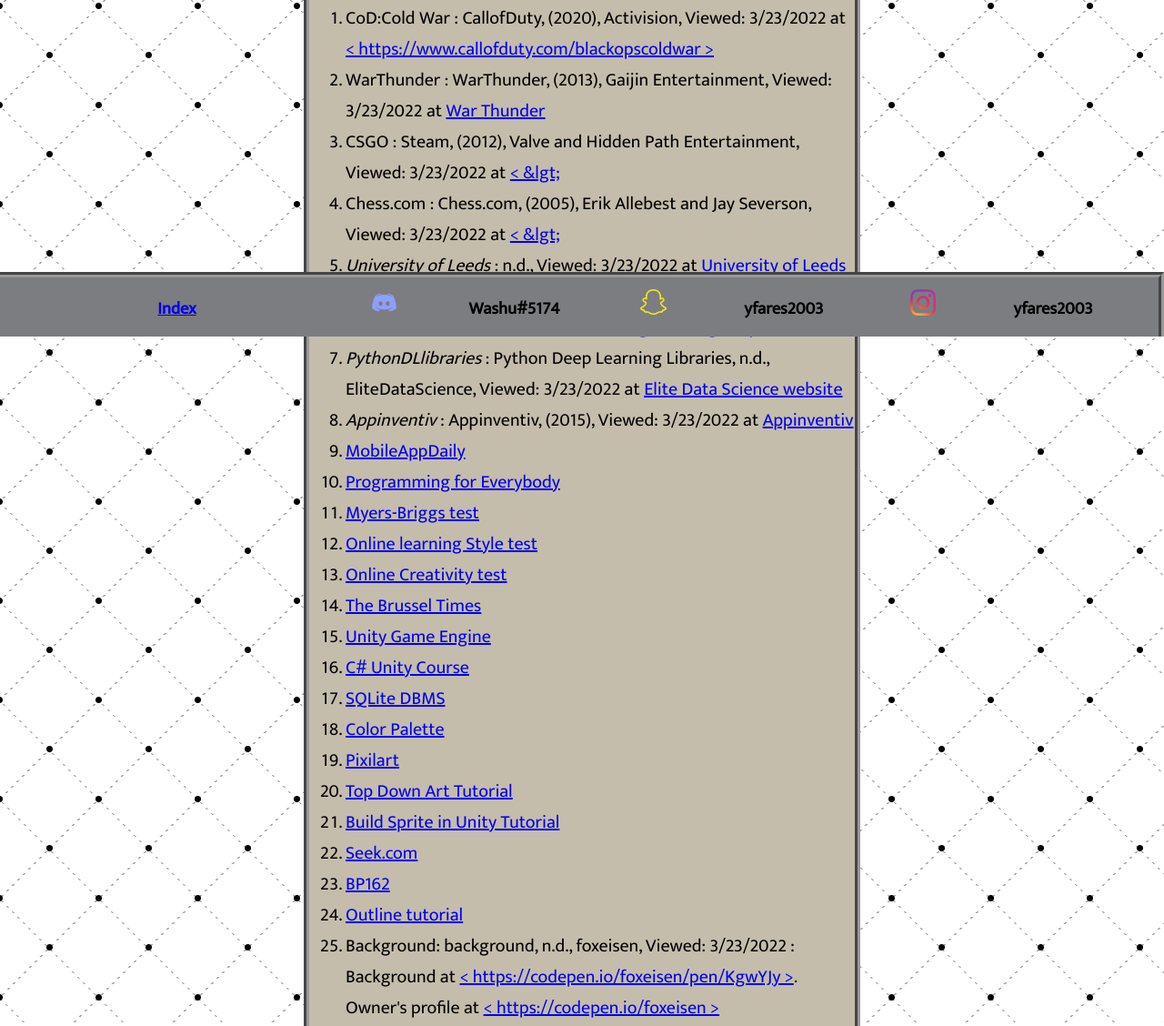
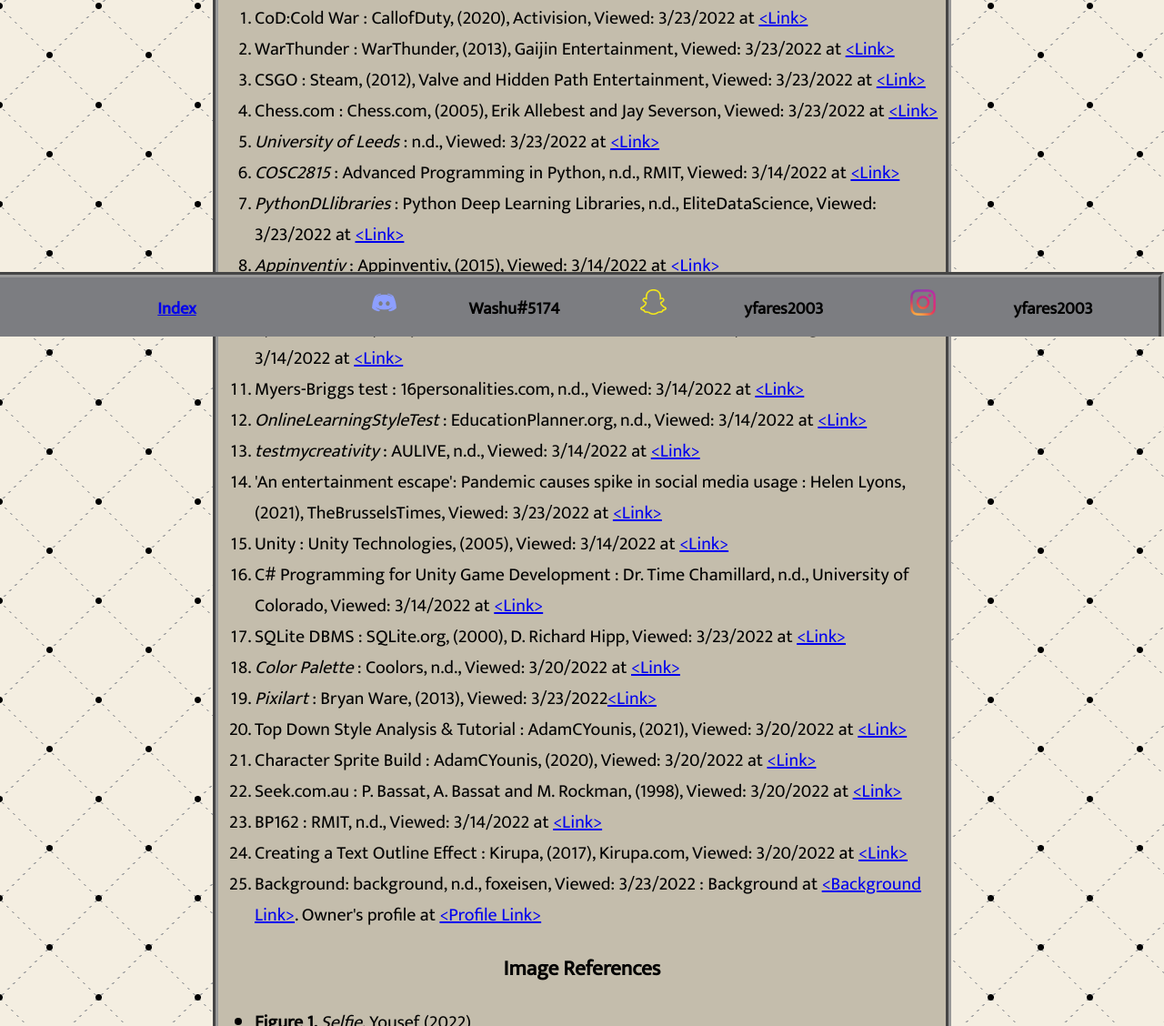
Before and after one commit to Yousef-Fares/Assignment_1_COSC1078_Yousef, a plain HTML site: page references.html in a window 1280 px wide. Shown: the part 430-1558 px from the top of the page at 91% size. Drawn offline with Linux system fonts and the light colour scheme; a web font is replaced by a local one.

Commit message:
Final Website

```diff
--- a/references.html
+++ b/references.html
@@ -37,31 +37,31 @@
         <h3>General References</h3>
         <!-- webpage: auther / corporate, n.d., publisher, viewed date <URL Address> -->
         <ol>
-          <li>CoD:Cold War : CallofDuty, (2020), Activision, Viewed: 3/23/2022 at <a href="https://www.callofduty.com/blackopscoldwar">&lt; https://www.callofduty.com/blackopscoldwar &gt;</a></li>
-          <li>WarThunder : WarThunder, (2013), Gaijin Entertainment, Viewed: 3/23/2022 at <a href="https://warthunder.com/en">War Thunder</a></li>
-          <li>CSGO : Steam, (2012), Valve and Hidden Path Entertainment, Viewed: 3/23/2022 at <a href="https://store.steampowered.com/app/730/CounterStrike_Global_Offensive/">&lt;  &lgt;</a></li>
-          <li>Chess.com : Chess.com, (2005), Erik Allebest and Jay Severson, Viewed: 3/23/2022 at <a href="https://www.chess.com/home">&lt;  &lgt;</a></li>
-          <li><em>University of Leeds</em> : n.d., Viewed: 3/23/2022 at <a href="https://www.leeds.ac.uk/">University of Leeds</a></li>
-          <li><em>COSC2815</em> : Advanced Programming in Python, n.d., RMIT, Viewed: 3/23/2022 at <a href="http://www1.rmit.edu.au/courses/054117">COSC2815 - Advanced Programming in Python</a></li>
-          <li><em>PythonDLlibraries</em> : Python Deep Learning Libraries, n.d., EliteDataScience, Viewed: 3/23/2022 at <a href="https://elitedatascience.com/python-deep-learning-libraries">Elite Data Science website</a></li>
-          <li><em>Appinventiv</em> : Appinventiv, (2015), Viewed: 3/23/2022  at <a href="https://appinventiv.com">Appinventiv</a></li>
-          <li><a href="https://www.mobileappdaily.com/artificial-intelligence/chatbot/companies">MobileAppDaily</a></li>
-          <li><a href="https://www.coursera.org/learn/python?specialization=python#syllabus">Programming for Everybody</a></li>
-          <li><a href="https://www.16personalities.com/">Myers-Briggs test</a></li>
-          <li><a href="http://www.educationplanner.org/students/self-assessments/learning-styles-quiz.shtml">Online learning Style test</a></li>
-          <li><a href="http://www.testmycreativity.com/">Online Creativity test</a></li>
-          <li><a href="https://www.brusselstimes.com/news/business/175504/an-entertainment-escape-pandemic-causes-spike-in-social-media-usage">The Brussel Times</a></li>
-          <li><a href="https://unity.com/">Unity Game Engine</a></li>
-          <li><a href="https://www.coursera.org/specializations/programming-unity-game-development#courses">C# Unity Course</a></li>
-          <li><a href="https://sqlite.org/index.html">SQLite DBMS</a></li>
-          <li><a href="https://coolors.co/palette/ffbe0b-fb5607-ff006e-8338ec-3a86ff">Color Palette</a></li>
-          <li><a href="https://www.pixilart.com/draw">Pixilart</a></li>
-          <li><a href="https://www.youtube.com/watch?v=2JCG4fCmeHk">Top Down Art Tutorial</a></li>
-          <li><a href="https://www.youtube.com/watch?v=UPAHMyN9YeQ">Build Sprite in Unity Tutorial</a></li>
-          <li><a href="https://www.seek.com.au/">Seek.com</a></li>
-          <li><a href="https://www.rmit.edu.au/study-with-us/levels-of-study/undergraduate-study/bachelor-degrees/bachelor-of-information-technology-bp162/bp162opn9auscy">BP162</a></li>
-          <li><a href="https://www.kirupa.com/tricks/text_outline_effect.htm">Outline tutorial</a></li>
-          <li>Background: background, n.d., foxeisen, Viewed: 3/23/2022 : Background at <a href="https://codepen.io/foxeisen/pen/KgwYJy">&lt; https://codepen.io/foxeisen/pen/KgwYJy &gt;</a>. Owner's profile at <a href="https://codepen.io/foxeisen">&lt; https://codepen.io/foxeisen &gt;</a> </li>
+          <li>CoD:Cold War : CallofDuty, (2020), Activision, Viewed: 3/23/2022 at <a href="https://www.callofduty.com/blackopscoldwar">&lt;Link&gt;</a></li>
+          <li>WarThunder : WarThunder, (2013), Gaijin Entertainment, Viewed: 3/23/2022 at <a href="https://warthunder.com/en">&lt;Link&gt;</a></li>
+          <li>CSGO : Steam, (2012), Valve and Hidden Path Entertainment, Viewed: 3/23/2022 at <a href="https://store.steampowered.com/app/730/CounterStrike_Global_Offensive/">&lt;Link&gt;</a></li>
+          <li>Chess.com : Chess.com, (2005), Erik Allebest and Jay Severson, Viewed: 3/23/2022 at <a href="https://www.chess.com/home">&lt;Link&gt;</a></li>
+          <li><em>University of Leeds</em> : n.d., Viewed: 3/23/2022 at <a href="https://www.leeds.ac.uk/">&lt;Link&gt;</a></li>
+          <li><em>COSC2815</em> : Advanced Programming in Python, n.d., RMIT, Viewed: 3/14/2022 at <a href="http://www1.rmit.edu.au/courses/054117">&lt;Link&gt;</a></li>
+          <li><em>PythonDLlibraries</em> : Python Deep Learning Libraries, n.d., EliteDataScience, Viewed: 3/23/2022 at <a href="https://elitedatascience.com/python-deep-learning-libraries">&lt;Link&gt;</a></li>
+          <li><em>Appinventiv</em> : Appinventiv, (2015), Viewed: 3/14/2022  at <a href="https://appinventiv.com">&lt;Link&gt;</a></li>
+          <li><em>MobileAppDaily</em> : ChatBots/Companies, (2022), Viewed: 3/14/2022 at <a href="https://www.mobileappdaily.com/artificial-intelligence/chatbot/companies">&lt;Link&gt;</a></li>
+          <li>Python for Everybody : Charles Russell Severance, n.d., University of Michigan, Viewed: 3/14/2022 at <a href="https://www.coursera.org/learn/python?specialization=python#syllabus">&lt;Link&gt;</a></li>
+          <li>Myers-Briggs test : 16personalities.com, n.d., Viewed: 3/14/2022 at <a href="https://www.16personalities.com/">&lt;Link&gt;</a></li>
+          <li><em>OnlineLearningStyleTest</em> : EducationPlanner.org, n.d., Viewed: 3/14/2022 at <a href="http://www.educationplanner.org/students/self-assessments/learning-styles-quiz.shtml">&lt;Link&gt;</a></li>
+          <li><em>testmycreativity</em> : AULIVE, n.d., Viewed: 3/14/2022 at <a href="http://www.testmycreativity.com/">&lt;Link&gt;</a></li>
+          <li>'An entertainment escape': Pandemic causes spike in social media usage : Helen Lyons, (2021), TheBrusselsTimes, Viewed: 3/23/2022 at <a href="https://www.brusselstimes.com/news/business/175504/an-entertainment-escape-pandemic-causes-spike-in-social-media-usage">&lt;Link&gt;</a></li>
+          <li>Unity : Unity Technologies, (2005), Viewed: 3/14/2022 at <a href="https://unity.com/">&lt;Link&gt;</a></li>
+          <li>C# Programming for Unity Game Development : Dr. Time Chamillard, n.d., University of Colorado, Viewed: 3/14/2022 at <a href="https://www.coursera.org/specializations/programming-unity-game-development#courses">&lt;Link&gt;</a></li>
+          <li>SQLite DBMS : SQLite.org, (2000), D. Richard Hipp, Viewed: 3/23/2022 at <a href="https://sqlite.org/index.html">&lt;Link&gt;</a></li>
+          <li><em>Color Palette</em> : Coolors, n.d., Viewed: 3/20/2022 at <a href="https://coolors.co/palette/ffbe0b-fb5607-ff006e-8338ec-3a86ff">&lt;Link&gt;</a></li>
+          <li><em>Pixilart</em> : Bryan Ware, (2013), Viewed: 3/23/2022<a href="https://www.pixilart.com/draw">&lt;Link&gt;</a></li>
+          <li>Top Down Style Analysis & Tutorial : AdamCYounis, (2021), Viewed: 3/20/2022 at <a href="https://www.youtube.com/watch?v=2JCG4fCmeHk">&lt;Link&gt;</a></li>
+          <li>Character Sprite Build : AdamCYounis, (2020), Viewed: 3/20/2022 at <a href="https://www.youtube.com/watch?v=UPAHMyN9YeQ">&lt;Link&gt;</a></li>
+          <li>Seek.com.au : P. Bassat, A. Bassat and M. Rockman, (1998), Viewed: 3/20/2022 at <a href="https://www.seek.com.au/">&lt;Link&gt;</a></li>
+          <li>BP162 : RMIT, n.d., Viewed: 3/14/2022 at <a href="https://www.rmit.edu.au/study-with-us/levels-of-study/undergraduate-study/bachelor-degrees/bachelor-of-information-technology-bp162/bp162opn9auscy">&lt;Link&gt;</a></li>
+          <li>Creating a Text Outline Effect : Kirupa, (2017), Kirupa.com, Viewed: 3/20/2022 at <a href="https://www.kirupa.com/tricks/text_outline_effect.htm">&lt;Link&gt;</a></li>
+          <li>Background: background, n.d., foxeisen, Viewed: 3/23/2022 : Background at <a href="https://codepen.io/foxeisen/pen/KgwYJy">&lt;Background Link&gt;</a>. Owner's profile at <a href="https://codepen.io/foxeisen">&lt;Profile Link&gt;</a> </li>
         </ol>
 
         <h3>Image References</h3>
--- a/styling.css
+++ b/styling.css
@@ -1,19 +1,21 @@
 /* General CSS */
 body {
 
+  /* I changed the background color from #ffffff to #F4EEE1 to keep a consistent soft color scheme with the website */
   /* background code credited in references page */
   background:
     radial-gradient(black 3px, transparent 4px),
     radial-gradient(black 3px, transparent 4px),
-    linear-gradient(#ffffff 4px, transparent 0),
+    linear-gradient(#F4EEE1 4px, transparent 0),
     linear-gradient(45deg, transparent 74px, transparent 75px, #a4a4a4 75px,
                     #a4a4a4 76px, transparent 77px, transparent 109px),
     linear-gradient(-45deg, transparent 75px, transparent 76px, #a4a4a4 76px,
                     #a4a4a4 77px, transparent 78px, transparent 109px),
-  #ffffff;
+  #F4EEE1;
   background-size: 109px 109px, 109px 109px,100% 6px, 109px 109px, 109px 109px;
   background-position: 54px 55px, 0px 0px, 0px 0px, 0px 0px, 0px 0px;
   /* background code credited in references page */
+  /* I changed the background color from #ffffff to #F4EEE1 to keep a consistent soft color scheme with the website */
 
   margin: 0 0 120px 0;
   font-family: 'Hubballi', cursive;
@@ -58,17 +60,6 @@ h4 {
   height: 100%;
 }
 
-/*
-if not allowed to use external code for background:
-body {
-  background-color: #E4DAC2;
-  margin: 0;
-}
-img {
-  width: 100%;
-}
-*/
-
 /* Headers Specific CSS */
 .h_create {
   width: 450px;
@@ -104,7 +95,7 @@ img {
   text-align: center;
 }
 .mcolumns_create_b {
-  background-color: #F4EEE1;
+  background-color: #F3ECE7;
   display: flex;
   margin: auto;
 }
@@ -128,7 +119,7 @@ img {
 }
 .reference_block {
   font-size: 20px;
-  width: 600px;
+  width: 800px;
   margin: auto;
   background-color: #C4BDAC;
   border: groove 6px #999999;
```
Also changed, not shown: 1 other file.
